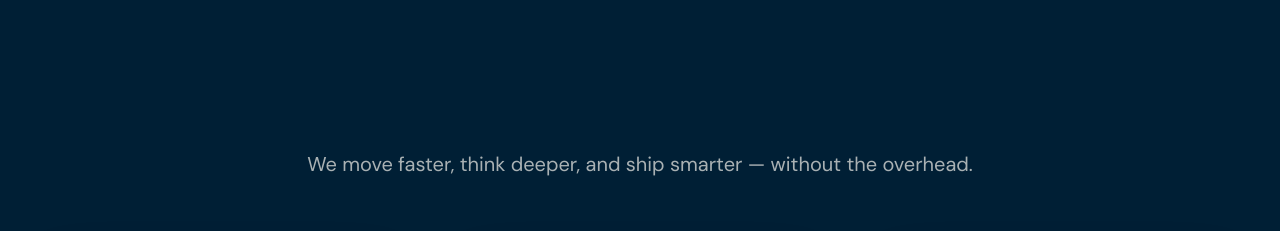
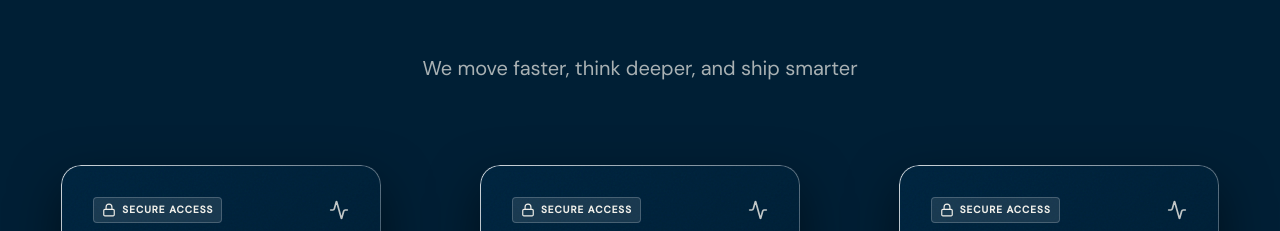
Before and after one commit to umar-aurangzeb-77/alt-web, a Next.js app: page / in a window 1280 px wide. Shown: the part 1029-1260 px from the top of the page. Built offline with nearby package versions, Linux system fonts and the light colour scheme.

Commit message:
fix: reduce DefyLinearity section top padding so heading is clearly visible

```diff
--- a/src/components/sections/DefyLinearity.tsx
+++ b/src/components/sections/DefyLinearity.tsx
@@ -69,9 +69,9 @@ export default function DefyLinearity({}: Props) {
   );
 
   return (
-    <section className="py-32 md:py-48 px-6 bg-bg/50">
+    <section className="pt-16 pb-32 md:pt-24 md:pb-48 px-6 bg-bg/50">
       <div className="max-w-7xl mx-auto">
-        <div className="text-center mb-20">
+        <div className="text-center mb-12">
           <h2
             ref={headingRef}
             className="text-4xl md:text-6xl text-text-primary"
@@ -79,8 +79,7 @@ export default function DefyLinearity({}: Props) {
             Defyiing  Linearity
           </h2>
           <p className="text-text-secondary mt-8 max-w-2xl mx-auto text-lg md:text-xl leading-relaxed">
-            We move faster, think deeper, and ship smarter — without the
-            overhead.
+            We move faster, think deeper, and ship smarter
           </p>
         </div>
 
```
